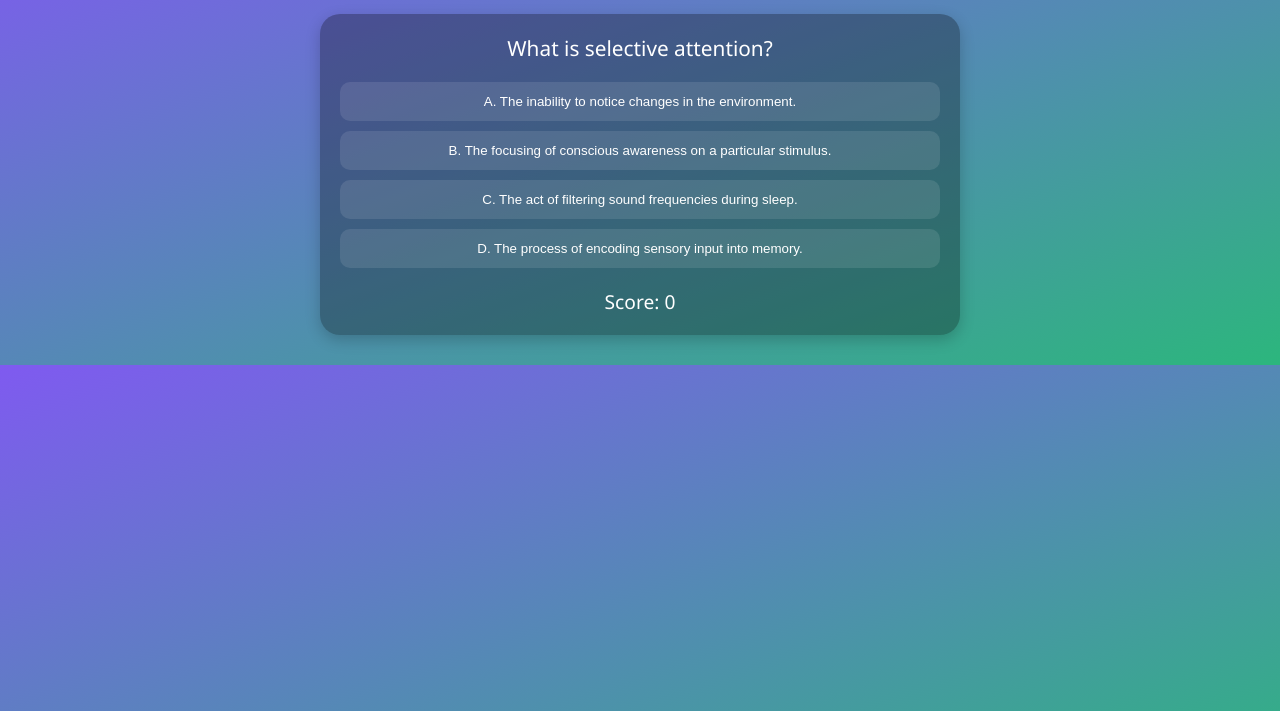
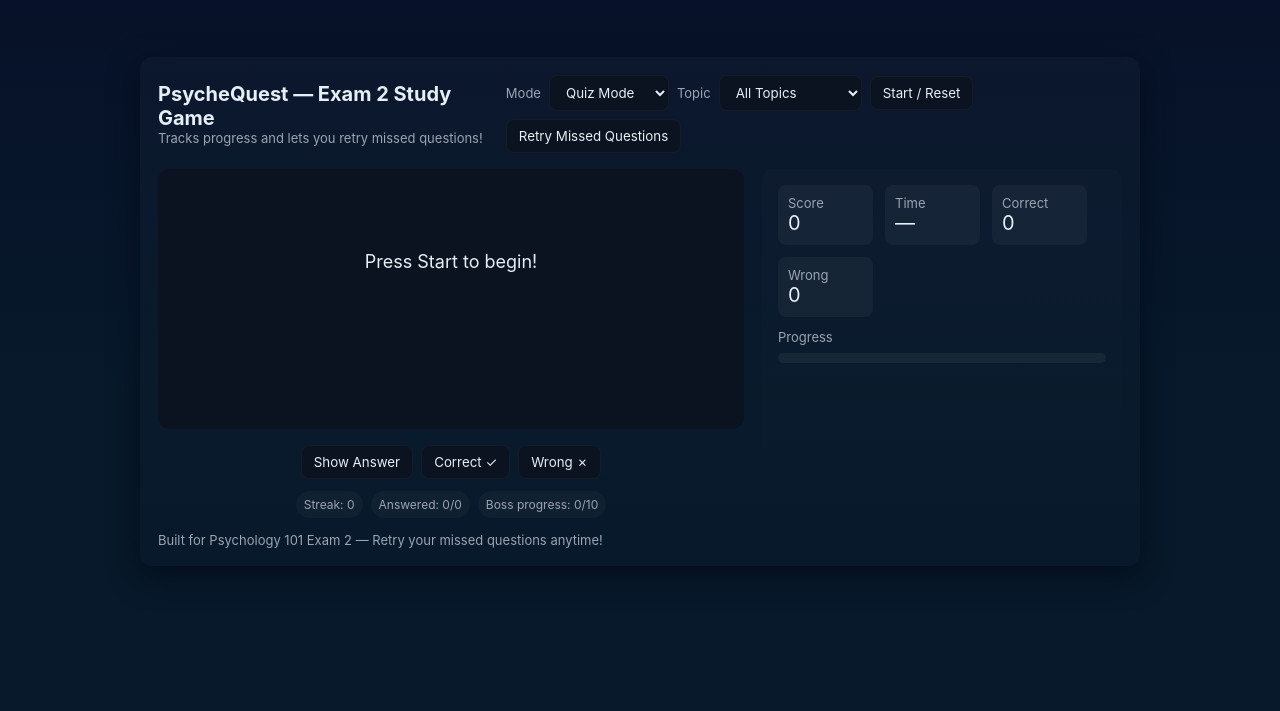
Before and after one commit to exooo06/psychequest, a plain HTML site: page index.html in a window 1280 px wide. Shown: the part 89-800 px from the top of the page. Drawn offline with Linux system fonts and the light colour scheme.

Commit message:
Update index.html

```diff
--- a/index.html
+++ b/index.html
@@ -1,222 +1,151 @@
-<!DOCTYPE html>
+<!doctype html>
 <html lang="en">
 <head>
-<meta charset="UTF-8">
-<meta name="viewport" content="width=device-width, initial-scale=1.0">
-<title>PsycheQuest: Psychology 101 Study Game</title>
-<style>
-  body {
-    font-family: 'Segoe UI', sans-serif;
-    background: linear-gradient(160deg, #7f5af0, #2cb67d);
-    color: #fff;
-    text-align: center;
-    margin: 0;
-    padding: 0;
-  }
-  h1 { margin-top: 30px; }
-  .card {
-    background: rgba(0,0,0,0.3);
-    border-radius: 20px;
-    padding: 20px;
-    width: 80%;
-    max-width: 600px;
-    margin: 30px auto;
-    box-shadow: 0 5px 15px rgba(0,0,0,0.2);
-  }
-  .question {
-    font-size: 1.3em;
-    margin-bottom: 20px;
-  }
-  .choices {
-    display: flex;
-    flex-direction: column;
-    gap: 10px;
-  }
-  button.choice {
-    background: rgba(255,255,255,0.1);
-    color: white;
-    border: 2px solid transparent;
-    border-radius: 10px;
-    padding: 10px;
-    cursor: pointer;
-    transition: 0.3s;
-  }
-  button.choice:hover {
-    background: rgba(255,255,255,0.3);
-  }
-  button.correct {
-    background: #2cb67d !important;
-  }
-  button.wrong {
-    background: #ef4565 !important;
-  }
-  .score {
-    margin-top: 20px;
-    font-size: 1.2em;
-  }
-</style>
+  <meta charset="utf-8" />
+  <meta name="viewport" content="width=device-width,initial-scale=1" />
+  <title>PsycheQuest — Exam 2 Study Game (Enhanced)</title>
+  <style>
+    :root{--bg:#0f1724;--card:#0b1220;--accent:#7c3aed;--muted:#9aa4b2;--glass:rgba(255,255,255,0.04)}
+    *{box-sizing:border-box;font-family:Inter,Arial,Helvetica,sans-serif}
+    body{margin:0;background:linear-gradient(180deg,#071029 0%,#07192a 60%);color:#e6eef6;min-height:100vh;display:flex;align-items:center;justify-content:center;padding:24px}
+    .app{width:100%;max-width:1000px;background:linear-gradient(180deg,rgba(255,255,255,0.02),transparent);border-radius:12px;padding:18px;box-shadow:0 10px 30px rgba(2,6,23,0.6)}
+    header{display:flex;gap:12px;align-items:center;justify-content:space-between}
+    h1{margin:0;font-size:20px}
+    .controls{display:flex;gap:8px;align-items:center;flex-wrap:wrap}
+    select,button{background:var(--card);border:1px solid rgba(255,255,255,0.04);color:inherit;padding:8px 12px;border-radius:8px;cursor:pointer}
+    .main{display:grid;grid-template-columns:1fr 360px;gap:18px;margin-top:16px}
+    .card{background:var(--card);padding:20px;border-radius:12px;min-height:260px;display:flex;flex-direction:column;justify-content:center;align-items:center;text-align:center;position:relative}
+    .qtext{font-size:18px;line-height:1.4}
+    .answer{margin-top:14px;color:var(--muted);min-height:60px}
+    .actions{display:flex;gap:8px;justify-content:center;margin-top:16px;flex-wrap:wrap}
+    .small{font-size:13px;color:var(--muted)}
+    .side{padding:16px;background:linear-gradient(180deg,rgba(255,255,255,0.01),transparent);border-radius:12px}
+    .stats{display:flex;gap:12px;flex-wrap:wrap}
+    .stat{background:var(--glass);padding:10px;border-radius:8px;min-width:95px}
+    .progress{height:10px;background:rgba(255,255,255,0.05);border-radius:10px;overflow:hidden;margin-top:8px}
+    .progress > i{display:block;height:100%;background:linear-gradient(90deg,var(--accent),#00d4ff);width:0%}
+    footer{margin-top:14px;display:flex;justify-content:space-between;align-items:center;flex-wrap:wrap}
+    .hidden{display:none}
+    .tag{background:rgba(255,255,255,0.03);padding:6px 8px;border-radius:999px;font-size:12px}
+    @media(max-width:900px){.main{grid-template-columns:1fr} .side{order:2}}
+  </style>
 </head>
 <body>
-  <h1>🧠 PsycheQuest: Psychology 101 Study Game</h1>
-  <div class="card" id="game">
-    <div class="question" id="question">Loading...</div>
-    <div class="choices" id="choices"></div>
-    <div class="score" id="score">Score: 0</div>
+  <div class="app" role="application">
+    <header>
+      <div>
+        <h1>PsycheQuest — Exam 2 Study Game</h1>
+        <div class="small">Tracks progress and lets you retry missed questions!</div>
+      </div>
+      <div class="controls">
+        <label class="small">Mode</label>
+        <select id="modeSelect"><option value="practice">Flash Mode</option><option value="quiz" selected>Quiz Mode</option></select>
+        <label class="small">Topic</label>
+        <select id="topicSelect"><option value="all">All Topics</option><option value="consciousness">Consciousness</option><option value="development">Development</option><option value="sensation">Sensation</option><option value="conditioning">Conditioning</option></select>
+        <button id="startBtn">Start / Reset</button>
+        <button id="retryBtn">Retry Missed Questions</button>
+      </div>
+    </header>
+
+    <div class="main">
+      <div>
+        <div class="card" id="card">
+          <div class="qtext" id="qtext">Press Start to begin!</div>
+          <div class="answer" id="answer"></div>
+        </div>
+
+        <div class="actions">
+          <button id="flipBtn">Show Answer</button>
+          <button id="correctBtn">Correct ✓</button>
+          <button id="wrongBtn">Wrong ✗</button>
+        </div>
+
+        <div style="display:flex;justify-content:center;margin-top:12px;gap:8px;flex-wrap:wrap">
+          <div class="small tag">Streak: <span id="streak">0</span></div>
+          <div class="small tag">Answered: <span id="answeredCount">0</span>/<span id="totalCount">0</span></div>
+          <div class="small tag">Boss progress: <span id="bossProgress">0</span>/10</div>
+        </div>
+      </div>
+
+      <aside class="side">
+        <div class="stats">
+          <div class="stat"><div class="small">Score</div><div style="font-size:20px" id="score">0</div></div>
+          <div class="stat"><div class="small">Time</div><div style="font-size:20px" id="timer">—</div></div>
+          <div class="stat"><div class="small">Correct</div><div style="font-size:20px" id="correctCount">0</div></div>
+          <div class="stat"><div class="small">Wrong</div><div style="font-size:20px" id="wrongCount">0</div></div>
+        </div>
+
+        <div style="margin-top:12px">
+          <div class="small">Progress</div>
+          <div class="progress"><i id="progressBar"></i></div>
+        </div>
+      </aside>
+    </div>
+
+    <footer>
+      <div class="small">Built for Psychology 101 Exam 2 — Retry your missed questions anytime!</div>
+    </footer>
   </div>
 
-<script>
-const QUESTIONS = [
-  {
-    q: "What is selective attention?",
-    a: "The focusing of conscious awareness on a particular stimulus.",
-    distractors: [
-      "The inability to notice changes in the environment.",
-      "The process of encoding sensory input into memory.",
-      "The act of filtering sound frequencies during sleep."
-    ]
-  },
-  {
-    q: "What is inattentional blindness?",
-    a: "Failing to see visible objects when our attention is directed elsewhere.",
-    distractors: [
-      "A disorder that affects peripheral vision only.",
-      "A condition caused by damage to the occipital lobe.",
-      "The brain’s way of adapting to dim light conditions."
-    ]
-  },
-  {
-    q: "What is REM sleep known for?",
-    a: "Rapid eye movement and vivid dreaming while muscles remain relaxed.",
-    distractors: [
-      "Deep sleep with minimal brain activity.",
-      "Light sleep characterized by muscle twitching.",
-      "Transitioning between wakefulness and drowsiness."
-    ]
-  },
-  {
-    q: "According to Piaget, what is object permanence?",
-    a: "Understanding that objects continue to exist even when they are not seen.",
-    distractors: [
-      "The ability to mentally reverse a sequence of actions.",
-      "Recognizing that objects can take on different forms.",
-      "Believing that inanimate objects have feelings."
-    ]
-  },
-  {
-    q: "What did Harlow’s monkey experiments demonstrate?",
-    a: "Attachment is based on comfort and security, not just food.",
-    distractors: [
-      "Cognitive development depends primarily on language skills.",
-      "Reinforcement is the key factor in moral behavior.",
-      "Learning occurs through punishment avoidance."
-    ]
-  },
-  {
-    q: "What is classical conditioning?",
-    a: "A type of learning where a neutral stimulus becomes associated with a response.",
-    distractors: [
-      "Learning through observing and imitating others’ behavior.",
-      "Learning that results from consequences and rewards.",
-      "Learning that occurs only during deep sleep."
-    ]
-  },
-  {
-    q: "What is the function of the suprachiasmatic nucleus (SCN)?",
-    a: "It controls circadian rhythms in response to light.",
-    distractors: [
-      "It produces melatonin directly in the brain.",
-      "It regulates hunger and satiety signals.",
-      "It processes sensory input from the spinal cord."
-    ]
-  },
-  {
-    q: "What is conservation according to Piaget?",
-    a: "Understanding that quantity remains the same despite changes in shape or appearance.",
-    distractors: [
-      "The belief that objects have human emotions.",
-      "Knowing that others may have different perspectives.",
-      "Remembering past experiences and applying them to new tasks."
-    ]
-  },
-  {
-    q: "What are Gestalt principles primarily concerned with?",
-    a: "How we organize visual information into meaningful wholes.",
-    distractors: [
-      "How the brain processes sound and speech.",
-      "How individuals remember emotional experiences.",
-      "How cognitive dissonance influences decision-making."
-    ]
-  },
-  {
-    q: "According to Erikson, what is the main conflict in adolescence?",
-    a: "Identity vs. role confusion.",
-    distractors: [
-      "Trust vs. mistrust.",
-      "Autonomy vs. shame and doubt.",
-      "Intimacy vs. isolation."
-    ]
-  }
-];
+  <script>
+    const DB = {
+      consciousness: [
+        {q:"What is selective attention?", a:"The focusing of conscious awareness on a particular stimulus while ignoring others."},
+        {q:"What is the suprachiasmatic nucleus (SCN)?", a:"A brain structure in the hypothalamus that regulates circadian rhythms."}
+      ],
+      development: [
+        {q:"What is Piaget's approach to cognitive development?", a:"Children actively construct knowledge through interaction; four invariant stages."}
+      ]
+    };
 
-let score = 0;
-let index = 0;
+    const ALL = [...DB.consciousness, ...DB.development];
 
-function shuffle(array) {
-  for (let i = array.length - 1; i > 0; i--) {
-    const j = Math.floor(Math.random() * (i + 1));
-    [array[i], array[j]] = [array[j], array[i]];
-  }
-}
+    let pool = [], missed = [], currentCard = null, score=0, correct=0, wrong=0, streak=0, bossProgress=0, answered=0;
+    let mode='quiz', timerInterval=null, timeLeft=15;
 
-function showQuestion() {
-  if (index >= QUESTIONS.length) {
-    document.getElementById("question").innerText = "🎉 You finished the game!";
-    document.getElementById("choices").innerHTML = "";
-    return;
-  }
+    const qtext=document.getElementById('qtext'), answerEl=document.getElementById('answer'), scoreEl=document.getElementById('score'), timerEl=document.getElementById('timer');
+    const correctEl=document.getElementById('correctCount'), wrongEl=document.getElementById('wrongCount'), streakEl=document.getElementById('streak');
+    const progressBar=document.getElementById('progressBar'), bossEl=document.getElementById('bossProgress');
+    const answeredEl=document.getElementById('answeredCount'), totalEl=document.getElementById('totalCount');
 
-  const qData = QUESTIONS[index];
-  document.getElementById("question").innerText = qData.q;
+    document.getElementById('startBtn').onclick=()=>start(false);
+    document.getElementById('retryBtn').onclick=()=>start(true);
+    document.getElementById('flipBtn').onclick=()=>{if(currentCard) answerEl.textContent=currentCard.a};
+    document.getElementById('correctBtn').onclick=()=>markCorrect();
+    document.getElementById('wrongBtn').onclick=()=>markWrong();
 
-  const options = [
-    {text: qData.a, correct: true},
-    ...qData.distractors.map(d => ({text: d, correct: false}))
-  ];
-  shuffle(options);
+    function buildPool(topic, retryMode){
+      if(retryMode){ pool = [...missed]; missed=[]; }
+      else {
+        if(topic==='all') pool=[...ALL]; else pool=DB[topic]||[];
+      }
+      shuffle(pool);
+      totalEl.textContent = pool.length;
+    }
 
-  const choicesDiv = document.getElementById("choices");
-  choicesDiv.innerHTML = "";
+    function shuffle(a){for(let i=a.length-1;i>0;i--){const j=Math.floor(Math.random()*(i+1));[a[i],a[j]]=[a[j],a[i]];}}
 
-  const labels = ["A", "B", "C", "D"];
-  options.forEach((opt, i) => {
-    const btn = document.createElement("button");
-    btn.classList.add("choice");
-    btn.innerText = `${labels[i]}. ${opt.text}`;
-    btn.onclick = () => handleAnswer(btn, opt.correct);
-    choicesDiv.appendChild(btn);
-  });
-}
+    function start(retryMode){
+      const topic=document.getElementById('topicSelect').value;
+      buildPool(topic,retryMode);
+      score=correct=wrong=streak=bossProgress=answered=0;updateStats();nextCard();
+    }
 
-function handleAnswer(btn, correct) {
-  const buttons = document.querySelectorAll(".choice");
-  buttons.forEach(b => b.disabled = true);
+    function nextCard(){
+      clearTimer();
+      if(answered>=pool.length){qtext.textContent='All questions done!';answerEl.textContent='';return;}
+      currentCard=pool[answered];
+      qtext.textContent=currentCard.q;answerEl.textContent='';answered++;updateStats();
+      if(mode==='quiz'){timeLeft=15;timerEl.textContent=timeLeft+'s';timerInterval=setInterval(()=>{timeLeft--;timerEl.textContent=timeLeft+'s';if(timeLeft<=0){markWrong();}},1000);} else timerEl.textContent='—';
+    }
 
-  if (correct) {
-    btn.classList.add("correct");
-    score += 10;
-  } else {
-    btn.classList.add("wrong");
-  }
+    function clearTimer(){if(timerInterval){clearInterval(timerInterval);timerInterval=null;}}
 
-  document.getElementById("score").innerText = `Score: ${score}`;
+    function markCorrect(){clearTimer();score+=10;correct++;streak++;if(streak%3===0)score+=10;bossProgress++;updateStats();setTimeout(nextCard,300);}
 
-  setTimeout(() => {
-    index++;
-    showQuestion();
-  }, 1000);
-}
+    function markWrong(){clearTimer();wrong++;streak=0;if(currentCard)missed.push(currentCard);answerEl.textContent=currentCard.a;updateStats();setTimeout(nextCard,1000);}
 
-showQuestion();
-</script>
+    function updateStats(){scoreEl.textContent=score;correctEl.textContent=correct;wrongEl.textContent=wrong;streakEl.textContent=streak;bossEl.textContent=bossProgress;answeredEl.textContent=answered;progressBar.style.width=(pool.length?Math.round(answered/pool.length*100):0)+'%';}
+  </script>
 </body>
 </html>
```
